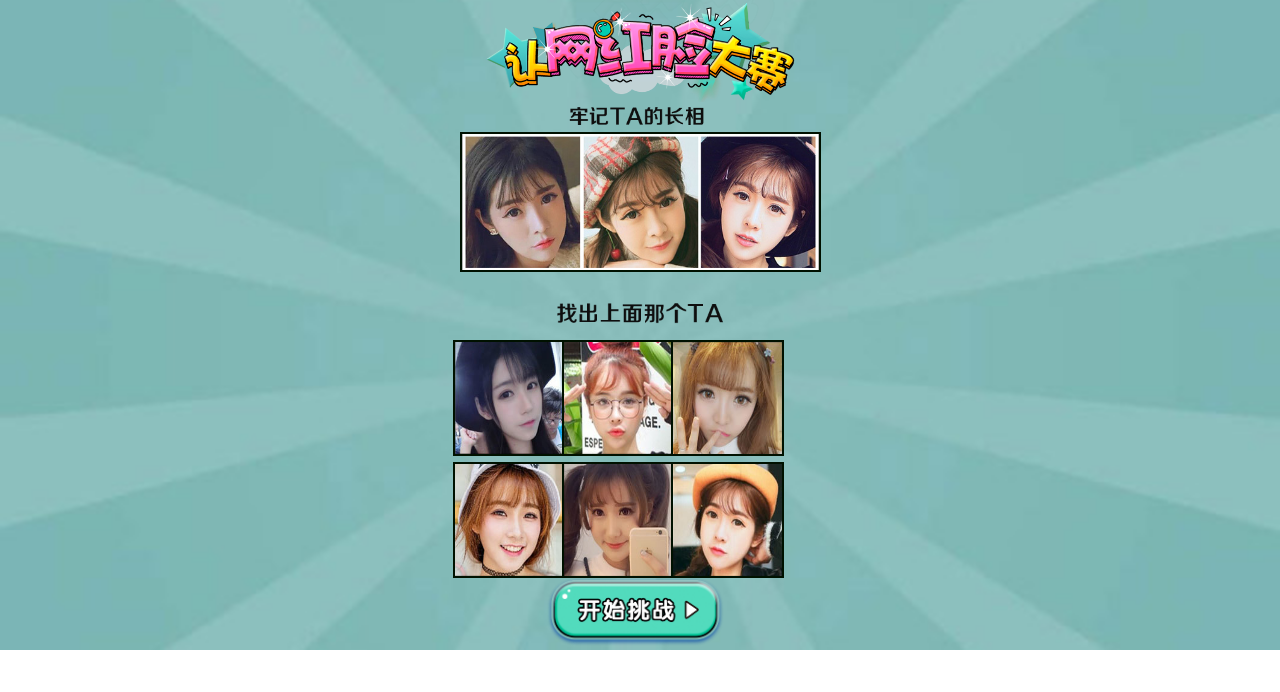
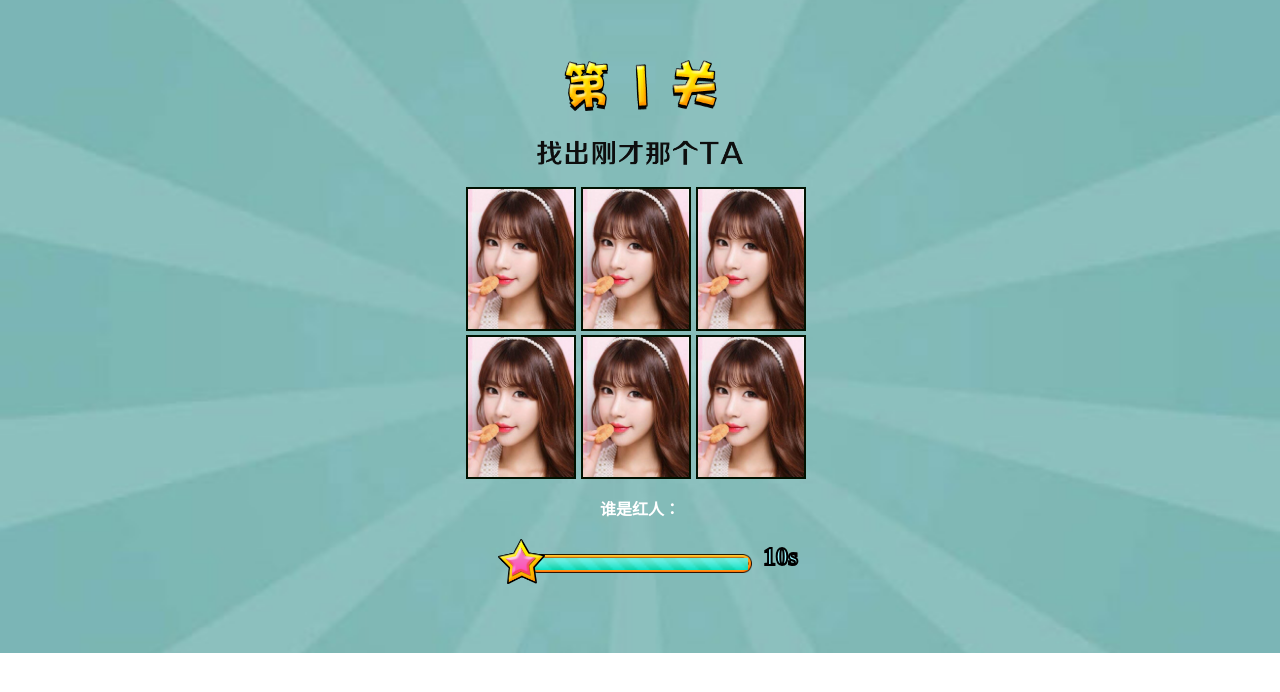
Before and after one commit to Zackbro/hot-game, a Vue app: page / in a window 1280 px wide. Shown: the top 692 px of the page. Built offline with nearby package versions, Linux system fonts and the light colour scheme.

Commit message:
basic layout

```diff
--- a/src/App.vue
+++ b/src/App.vue
@@ -1,16 +1,19 @@
 <template>
     <div class="facegame">
-    <Hello></Hello>
+    <!-- <Hello></Hello> -->
+    <Stage></Stage>
     </div>
 </template>
 
 <script>
   import Hello from './components/Hello'
+  import Stage from './components/Stage'
 
   export default {
     name: 'app',
     components: {
-      Hello
+      Hello,
+      Stage
     }
   }
 </script>
--- /dev/null
+++ b/src/components/Game.vue
@@ -0,0 +1,132 @@
+<template>
+  <div class="gamescreen" id="gameScreen">
+    <div class="stage">
+      <div class="di"><img src="../assets/img-peo/upload_ifrdazjvg42dkyrrgyzdambqmeyde_91x85.png" alt=""></div>
+      <div class="ji" id="gamestageNum"><img src="../assets/img-peo/upload_ifrdqolegjstgyrrgyzdambqmeyde_91x70.png" alt=""></div>
+      <div class="guan"><img src="../assets/img-peo/upload_ifrdcytfg42dkyrrgyzdambqmeyde_85x85.png" alt=""></div>
+    </div>
+
+    <div class="gamestage" id="gamestage">
+      <img src="../assets/img-peo/upload_ie4dgmlbhfsdcyrrgyzdambqgiyde_440x118.png" class="stage-font"/>
+      <img src="../assets/img-peo/loading_ieydcyrumvrgknzumuytambqgyyde_100x100.gif" class="img-show" id="imgShow"/>
+      <p class="hot"><i></i>红人：<span id="nameShow"></span></p>
+      <dl class="time-section">
+        <dt> <span id="seeSecondBox">5</span>s</dt>
+        <dd><div class="jindu1">
+          <div class="jindu2"></div>
+          <div class="jindu3">
+            <img src="../assets/img-peo/upload_ie4dkm3fmjqteyrrgyzdambqgiyde_524x25.png" class="jindu4 progressbar animated3"  id="seeProgress"/>
+          </div>
+        </div></dd>
+      </dl>
+    </div>
+  </div>
+</template>
+
+<script>
+  export default {
+    name: 'hello',
+    data () {
+      return {
+        imgList: []
+      }
+    }
+  }
+</script>
+
+<!-- Add "scoped" attribute to limit CSS to this component only -->
+<style scoped>
+  .gamestage {
+    margin-bottom: 70px;
+  }
+  .stage {
+    text-align: center;
+    width: 100%;
+    margin-top: 60px;
+  }
+  .stage div {
+    display: inline-block;
+  }
+  .stage img {
+    width: 55px;
+    height: 55px;
+  }
+  .stage-font {
+    display: block;
+    margin: 20px auto 0;
+    width: 331px;
+    height: 88px;
+  }
+  .img-show {
+    display: block;
+    width: 344px;
+    height: 220px;
+    text-align: center;
+    margin: 20px auto;
+    border: 2px solid #010;
+    box-sizing: border-box;
+    background: #fff;
+  }
+  .hot {
+    color: #fff;
+    font-weight: 800;
+    vertical-align: middle;
+    line-height: 1.15;
+    text-align: center;
+    height: 22px;
+    overflow: hidden;
+    white-space: nowrap;
+    text-overflow: ellipsis;
+  }
+  .time-section {
+    width: 316px;
+    height: 40px;
+    margin: 20px auto 0;
+  }
+  dt {
+    float: right;
+    color: #97f4fe;
+    font-weight: 800;
+    -webkit-text-fill-color: #97f4fe;
+    -webkit-text-stroke: 2px #000;
+    font-size: 25px;
+    text-align: right;
+  }
+  dd {
+    margin: 0 0;
+    padding: 0 0;
+  }
+  .jindu1{
+    height: 40px;
+    position: relative;
+    display: block;
+    width: 224px;
+    text-align: center;
+    margin: 0 auto;
+    background-size: contain;
+    background-repeat: no-repeat;
+    background-position: 50% 50%;
+    background-image: url(../assets/img-bg/upload_ie3wiojrgrqteyrrgyzdambqgayde_546x47.png);
+  }
+  .jindu2 {
+    position: absolute;
+    z-index: 20;
+    top: -5px;
+    left: -30px;
+    width: 47px;
+    height: 47px;
+    background-size: contain;
+    background-repeat: no-repeat;
+    background-position: 50% 50%;
+    background-image: url(../assets/img-bg/upload_ifrwkm3bgrqteyrrgyzdambqhayde_89x85.png);
+  }
+  .jindu3 {
+    position: absolute;
+    z-index: 14;
+    top:15px;
+    left: -4px;
+    width: 224px;
+    overflow: hidden;
+    height: 12px;
+  }
+</style>
--- a/src/components/Hello.vue
+++ b/src/components/Hello.vue
@@ -51,7 +51,7 @@
     background-position: center center;
   }
   .sub-title {
-    margin-top: 20px;
+    margin-top: 8px;
     width:100%;
     height: 32px;
     text-align: center;
@@ -89,6 +89,7 @@
   .photo-list li {
     float: left;
     padding-top: 10px;
+    margin-left: 10px;
     width: 109px;
     height: 112px;
   }
@@ -96,9 +97,6 @@
     width: 109px;
     height: 112px;
     border: 2px solid #010;
-  }
-  li:nth-child(2) {
-  /*  margin: 0 10px;*/
   }
   footer {
    text-align: center;
--- /dev/null
+++ b/src/components/Stage.vue
@@ -0,0 +1,181 @@
+<template>
+  <div class="gamescreen" id="gameScreen">
+    <div class="stage">
+      <div class="di"><img src="../assets/img-peo/upload_ifrdazjvg42dkyrrgyzdambqmeyde_91x85.png" alt=""></div>
+      <div class="ji" id="gamestageNum"><img src="../assets/img-peo/upload_ifrdqolegjstgyrrgyzdambqmeyde_91x70.png" alt=""></div>
+      <div class="guan"><img src="../assets/img-peo/upload_ifrdcytfg42dkyrrgyzdambqmeyde_85x85.png" alt=""></div>
+    </div>
+
+    <div class="gamestage" id="gamestage" style="display: none">
+      <img src="../assets/img-peo/upload_ie4dgmlbhfsdcyrrgyzdambqgiyde_440x118.png" class="stage-font"/>
+      <img src="../assets/img-peo/loading_ieydcyrumvrgknzumuytambqgyyde_100x100.gif" class="img-show" id="imgShow"/>
+      <p class="hot"><i></i>红人：<span id="nameShow"></span></p>
+      <dl class="time-section">
+        <dt> <span id="seeSecondBox">5</span>s</dt>
+        <dd><div class="jindu1">
+          <div class="jindu2"></div>
+          <div class="jindu3">
+            <img src="../assets/img-peo/upload_ie4dkm3fmjqteyrrgyzdambqgiyde_524x25.png" class="jindu4 progressbar animated3"  id="seeProgress"/>
+          </div>
+        </div></dd>
+      </dl>
+    </div>
+
+    <div class="game" id="game">
+            <img src="../assets/img-peo/upload_ie3tayjthbsdcyrrgyzdambqgayde_394x52.png" class="font-last"/>
+            <ul class="avatar-list" id="avatarList">
+                <li onclick="compare(this)"><img src="../assets/img-peo/upload_ie4gezrygjrdcmrrgyzdambqgiyde_218x286.jpg" alt=""></li>
+                <li onclick="compare(this)"><img src="../assets/img-peo/upload_ie4gezrygjrdcmrrgyzdambqgiyde_218x286.jpg" alt=""></li>
+                <li onclick="compare(this)"><img src="../assets/img-peo/upload_ie4gezrygjrdcmrrgyzdambqgiyde_218x286.jpg" alt=""></li>
+                <li onclick="compare(this)"><img src="../assets/img-peo/upload_ie4gezrygjrdcmrrgyzdambqgiyde_218x286.jpg" alt=""></li>
+                <li onclick="compare(this)"><img src="../assets/img-peo/upload_ie4gezrygjrdcmrrgyzdambqgiyde_218x286.jpg" alt=""></li>
+                <li onclick="compare(this)"><img src="../assets/img-peo/upload_ie4gezrygjrdcmrrgyzdambqgiyde_218x286.jpg" alt=""></li>
+            </ul>
+            <p class="hot">谁是<i></i>红人：<span id="hotname"></span></p>
+            <dl class="time-section">
+                <dt> <span id="timeSecondBox">10</span>s</dt>
+                <dd><div class="jindu1">
+                        <div class="jindu2"></div>
+                        <div class="jindu3">
+                            <img src="../assets/img-peo/upload_ie4dkm3fmjqteyrrgyzdambqgiyde_524x25.png" class="jindu4" id="timeProgress"/>
+                        </div>
+                    </div></dd>
+            </dl>
+        </div>
+  </div>
+</template>
+
+<script>
+  export default {
+    name: 'hello',
+    data () {
+      return {
+        imgList: []
+      }
+    }
+  }
+</script>
+
+<!-- Add "scoped" attribute to limit CSS to this component only -->
+<style scoped>
+  .gamestage {
+    margin-bottom: 70px;
+  }
+  .stage {
+    text-align: center;
+    width: 100%;
+    margin-top: 60px;
+  }
+  .stage div {
+    display: inline-block;
+  }
+  .stage img {
+    width: 55px;
+    height: 55px;
+  }
+  .stage-font {
+    display: block;
+    margin: 20px auto 0;
+    width: 331px;
+    height: 88px;
+  }
+  .img-show {
+    display: block;
+    width: 344px;
+    height: 220px;
+    text-align: center;
+    margin: 20px auto;
+    border: 2px solid #010;
+    box-sizing: border-box;
+    background: #fff;
+  }
+  .hot {
+    color: #fff;
+    font-weight: 800;
+    vertical-align: middle;
+    line-height: 1.15;
+    text-align: center;
+    height: 22px;
+    overflow: hidden;
+    white-space: nowrap;
+    text-overflow: ellipsis;
+  }
+  .time-section {
+    width: 316px;
+    height: 40px;
+    margin: 20px auto 0;
+  }
+  dt {
+    float: right;
+    color: #97f4fe;
+    font-weight: 800;
+    -webkit-text-fill-color: #97f4fe;
+    -webkit-text-stroke: 2px #000;
+    font-size: 25px;
+    text-align: right;
+  }
+  dd {
+    margin: 0 0;
+    padding: 0 0;
+  }
+  .jindu1{
+    height: 40px;
+    position: relative;
+    display: block;
+    width: 224px;
+    text-align: center;
+    margin: 0 auto;
+    background-size: contain;
+    background-repeat: no-repeat;
+    background-position: 50% 50%;
+    background-image: url(../assets/img-bg/upload_ie3wiojrgrqteyrrgyzdambqgayde_546x47.png);
+  }
+  .jindu2 {
+    position: absolute;
+    z-index: 20;
+    top: -5px;
+    left: -30px;
+    width: 47px;
+    height: 47px;
+    background-size: contain;
+    background-repeat: no-repeat;
+    background-position: 50% 50%;
+    background-image: url(../assets/img-bg/upload_ifrwkm3bgrqteyrrgyzdambqhayde_89x85.png);
+  }
+  .jindu3 {
+    position: absolute;
+    z-index: 14;
+    top:15px;
+    left: -4px;
+    width: 224px;
+    overflow: hidden;
+    height: 12px;
+  }
+
+
+  .game {
+    margin-bottom: 70px;
+  }
+  .font-last {
+    display: block;
+    margin: 20px auto 0;
+    width: 214px;
+    height: 28px;
+  }
+  ul {
+    width: 348.5px;
+    height: 298px;
+    margin: 20px auto 0;
+    padding: 0;
+  }
+  li {
+    list-style: none;
+    float: left;
+    margin-right: 5px;
+  }
+  li img {
+    width: 106px;
+    height: 140px;
+    border: 2px solid #010;
+  }
+</style>
```
